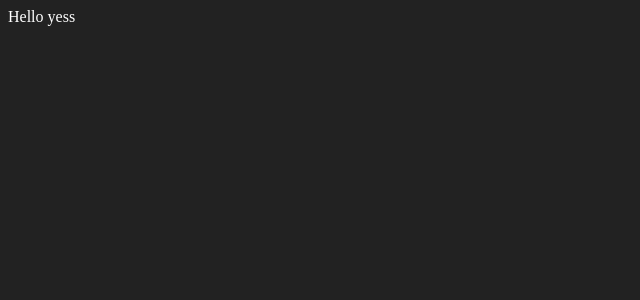
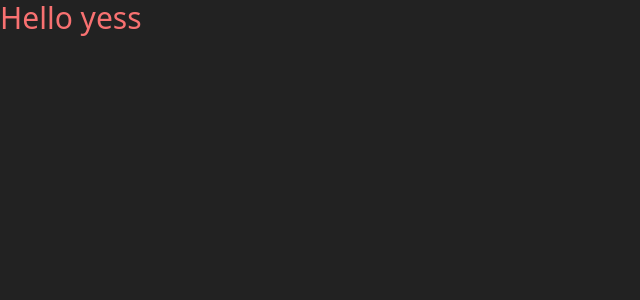
Before and after one commit to pocho50/vue-world-time, a Vue app: page / in a window 1280 px wide. Shown: the top 300 px of the page, without its empty margins (0-640 px from the left). Built offline with nearby package versions, Linux system fonts and the light colour scheme.

Commit message:
feat: setup unocss

```diff
--- a/package.json
+++ b/package.json
@@ -9,6 +9,7 @@
     "type-check": "vue-tsc --noEmit"
   },
   "dependencies": {
+    "@iconify-json/carbon": "^1.1.7",
     "unplugin-auto-import": "^0.11.2",
     "unplugin-vue-components": "^0.22.4",
     "vue": "^3.2.37"
@@ -19,6 +20,7 @@
     "@vue/tsconfig": "^0.1.3",
     "npm-run-all": "^4.1.5",
     "typescript": "~4.7.4",
+    "unocss": "^0.45.13",
     "vite": "^3.0.4",
     "vue-tsc": "^0.39.5"
   }
--- a/src/components/Hello.vue
+++ b/src/components/Hello.vue
@@ -1,7 +1,8 @@
 <script setup lang="ts">
 </script>
 <template>
-<div>
+<div class="text-red text-3xl">
     Hello yess
 </div>
+<div i-carbon-bee text-3xl ></div>
 </template>
--- a/src/main.ts
+++ b/src/main.ts
@@ -1,4 +1,6 @@
 import { createApp } from 'vue'
 import App from './App.vue'
+import '@unocss/reset/tailwind.css'
+import 'uno.css'
 
 createApp(App).mount('#app')
--- a/vite.config.ts
+++ b/vite.config.ts
@@ -4,6 +4,8 @@ import { defineConfig } from 'vite'
 import vue from '@vitejs/plugin-vue'
 import Components from 'unplugin-vue-components/vite'
 import AutoImport from 'unplugin-auto-import/vite'
+import UnoCSS from 'unocss/vite'
+import {presetUno, presetAttributify, presetIcons} from 'unocss'
 
 // https://vitejs.dev/config/
 export default defineConfig({
@@ -14,6 +16,13 @@ export default defineConfig({
       imports: [
         'vue'
       ]
+    }),
+    UnoCSS({
+      presets: [
+        presetUno(),
+        presetAttributify(),
+        presetIcons()
+      ]
     })
   ],
   resolve: {
```
Also changed, not shown: 1 other file (tests, documents, lock files or other folders).
